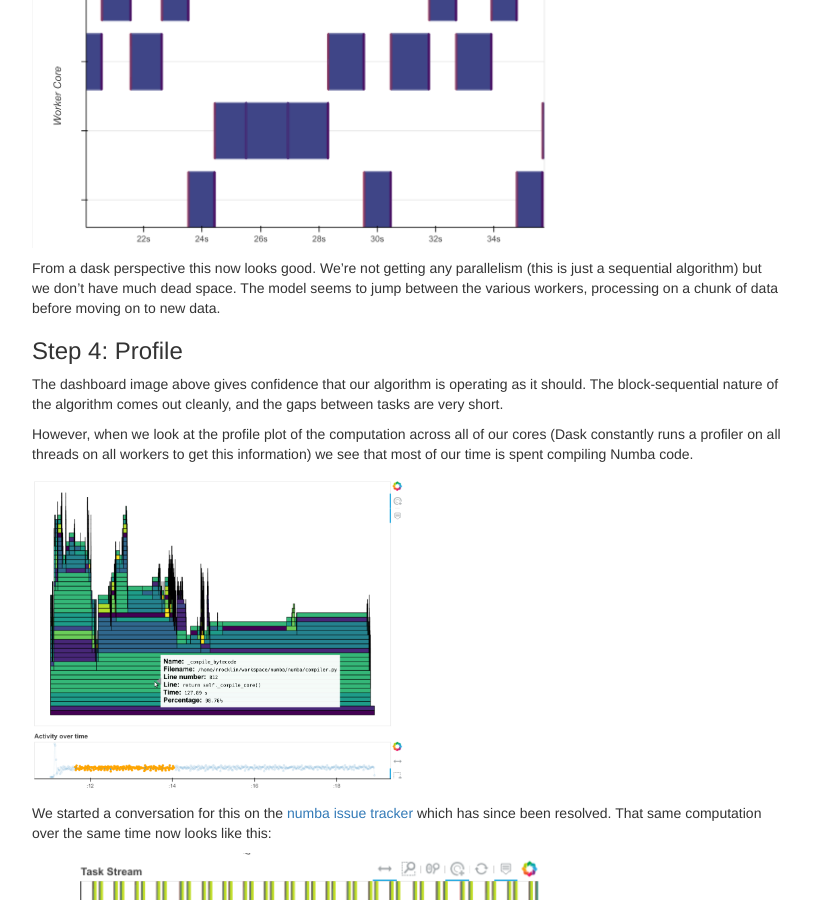
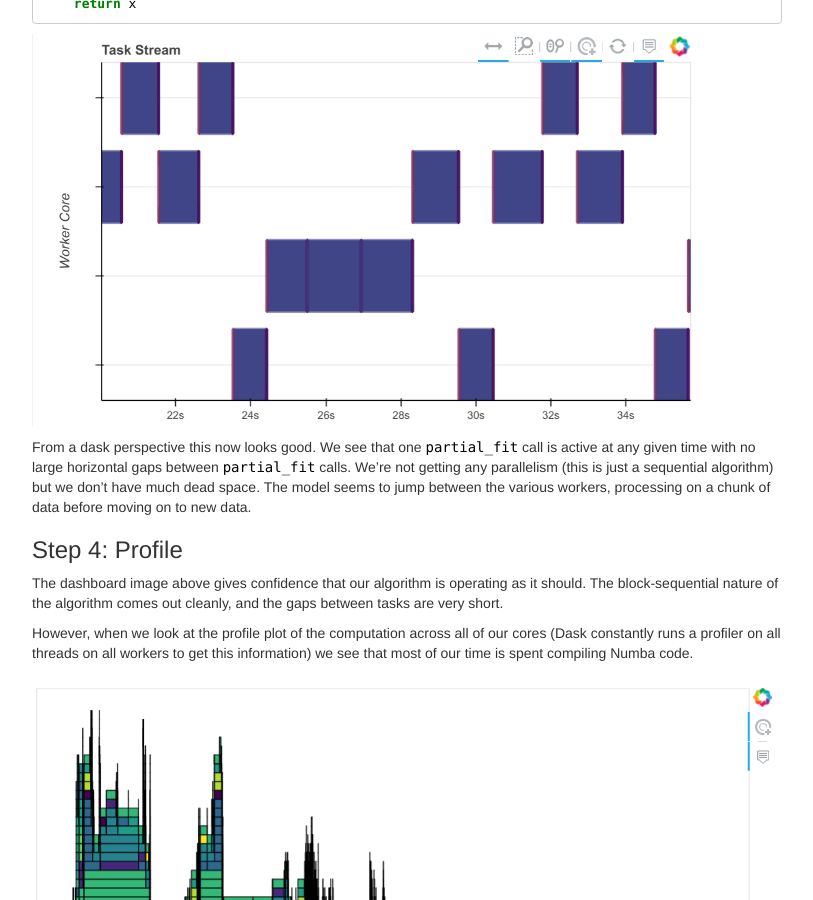
Before and after one commit to besyskymnbk/blog, a Jekyll site: the page built from _posts/work/2018-08-07-incremental-saga.md, in a window 1280 px wide and 900 px high, scrolled down 5073 px. Shown: the whole window, without its empty margins (233-1046 px from the left). Built offline with Jekyll 4.4.1, drawn with Linux system fonts in a browser that asks for light colours; formulas are drawn with MathJax 3; comment, search, counter and statistics services are not loaded.

Commit message:
Expand image sizes

````diff
--- a/_posts/work/2018-08-07-incremental-saga.md
+++ b/_posts/work/2018-08-07-incremental-saga.md
@@ -224,7 +224,7 @@ dashboard we find that there is a lot of dead space, a sign that we're still
 doing a lot of computation on the client side.
 
 <a href="{{BASE_PATH}}/images/saga-1.png">
-  <img src="{{BASE_PATH}}/images/saga-1.png" width="70%">
+  <img src="{{BASE_PATH}}/images/saga-1.png" width="90%">
 </a>
 
 
@@ -283,13 +283,15 @@ def full_saga(data, max_iter=100, callback=None):
 ```
 
 <a href="{{BASE_PATH}}/images/saga-2.png">
-  <img src="{{BASE_PATH}}/images/saga-2.png" width="70%">
+  <img src="{{BASE_PATH}}/images/saga-2.png" width="90%">
 </a>
 
-From a dask perspective this now looks good.  We're not getting any parallelism
-(this is just a sequential algorithm) but we don't have much dead space.  The
-model seems to jump between the various workers, processing on a chunk of data
-before moving on to new data.
+From a dask perspective this now looks good.  We see that one `partial_fit`
+call is active at any given time with no large horizontal gaps between
+`partial_fit` calls. We're not getting any parallelism (this is just a
+sequential algorithm) but we don't have much dead space.  The model seems to
+jump between the various workers, processing on a chunk of data before moving
+on to new data.
 
 
 ### Step 4: Profile
@@ -303,7 +305,7 @@ cores (Dask constantly runs a profiler on all threads on all workers to get
 this information) we see that most of our time is spent compiling Numba code.
 
 <a href="{{BASE_PATH}}/images/saga-profile.png">
-  <img src="{{BASE_PATH}}/images/saga-profile.png" width="50%">
+  <img src="{{BASE_PATH}}/images/saga-profile.png" width="100%">
 </a>
 
 We started a conversation for this on the [numba issue
@@ -311,7 +313,7 @@ tracker](https://github.com/numba/numba/issues/3026) which has since been
 resolved.  That same computation over the same time now looks like this:
 
 <a href="{{BASE_PATH}}/images/saga-3.png">
-  <img src="{{BASE_PATH}}/images/saga-3.png" width="70%">
+  <img src="{{BASE_PATH}}/images/saga-3.png" width="90%">
 </a>
 
 The tasks, which used to take seconds, now take tens of milliseconds, so we can
````
